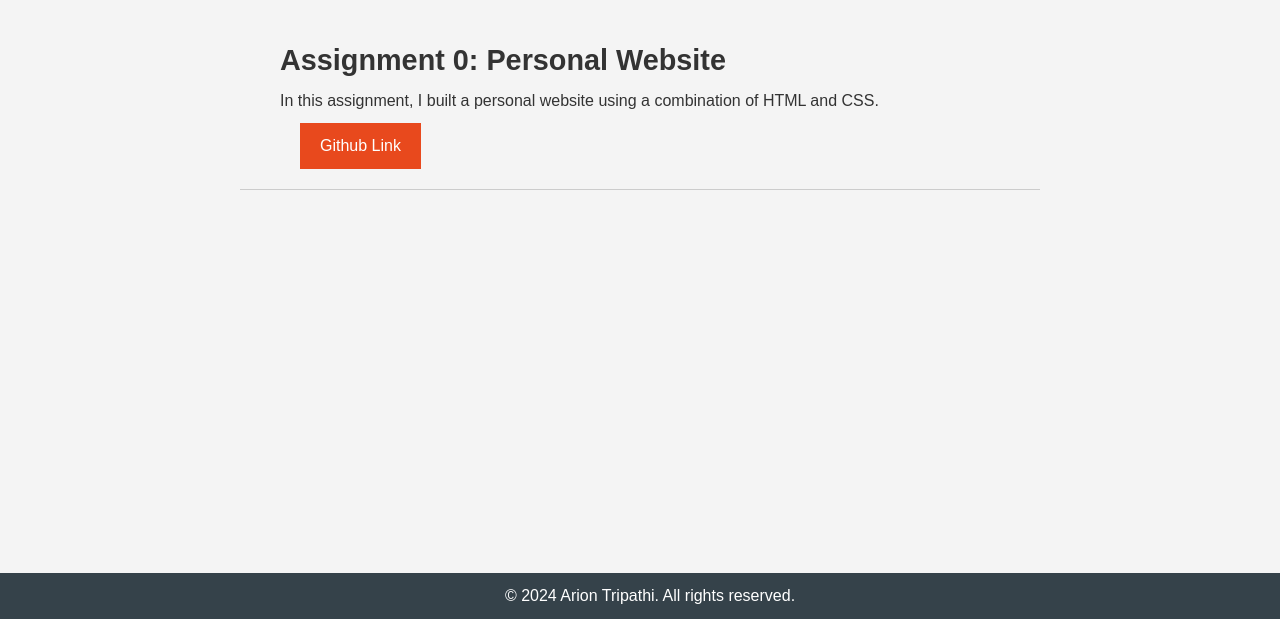
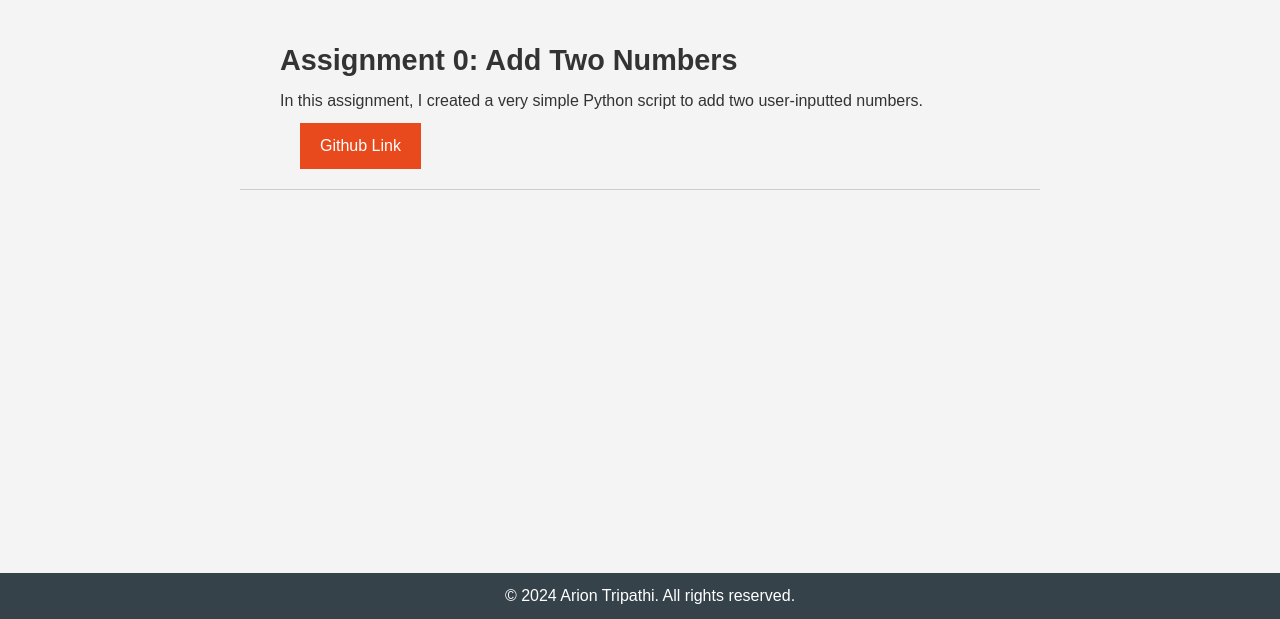
Before and after one commit to arionct/arionct.github.io, a plain HTML site: page assignments.html in a window 1280 px wide. Shown: the part 181-800 px from the top of the page. Drawn offline with Linux system fonts and the light colour scheme.

Commit message:
Update assignments.html

```diff
--- a/assignments.html
+++ b/assignments.html
@@ -25,9 +25,9 @@
 
     <!-- Assignment 0 -->
     <section class="assignment">
-      <h2 class="section-title">Assignment 0: Personal Website</h2>
+      <h2 class="section-title">Assignment 0: Add Two Numbers</h2>
       <p class="paragraph">
-        In this assignment, I built a personal website using a combination of HTML and CSS.
+        In this assignment, I created a very simple Python script to add two user-inputted numbers.
       </p>
       <p class="paragraph">
         <a href="https://github.com/arionct/arionct-assignment-0" class="button" target="_blank"
```
